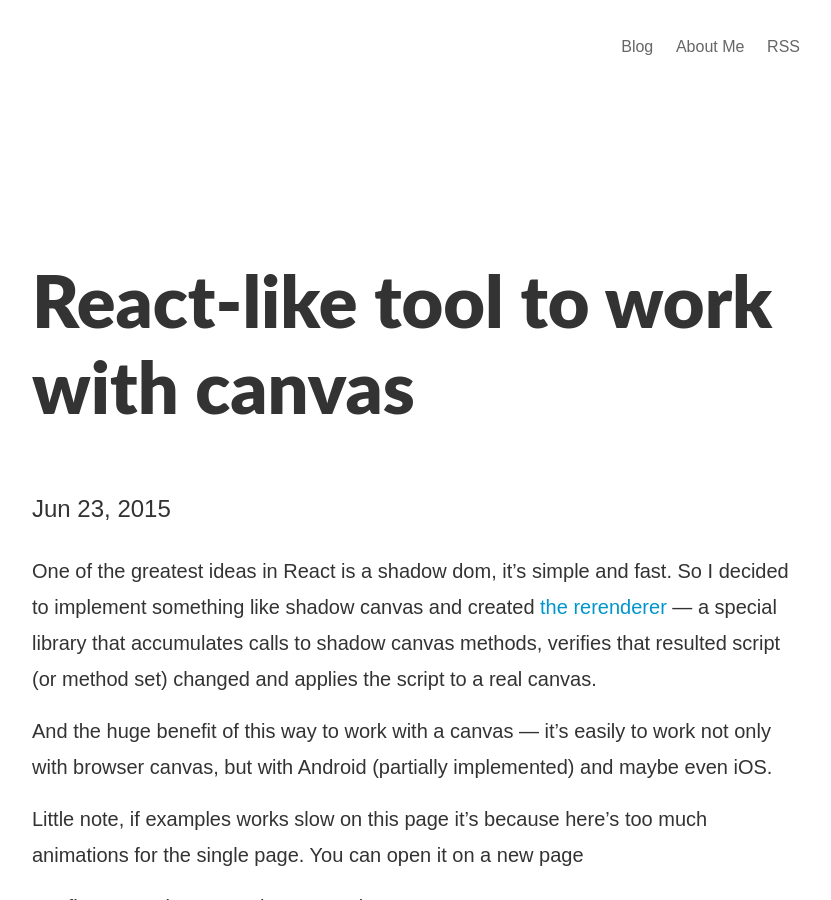
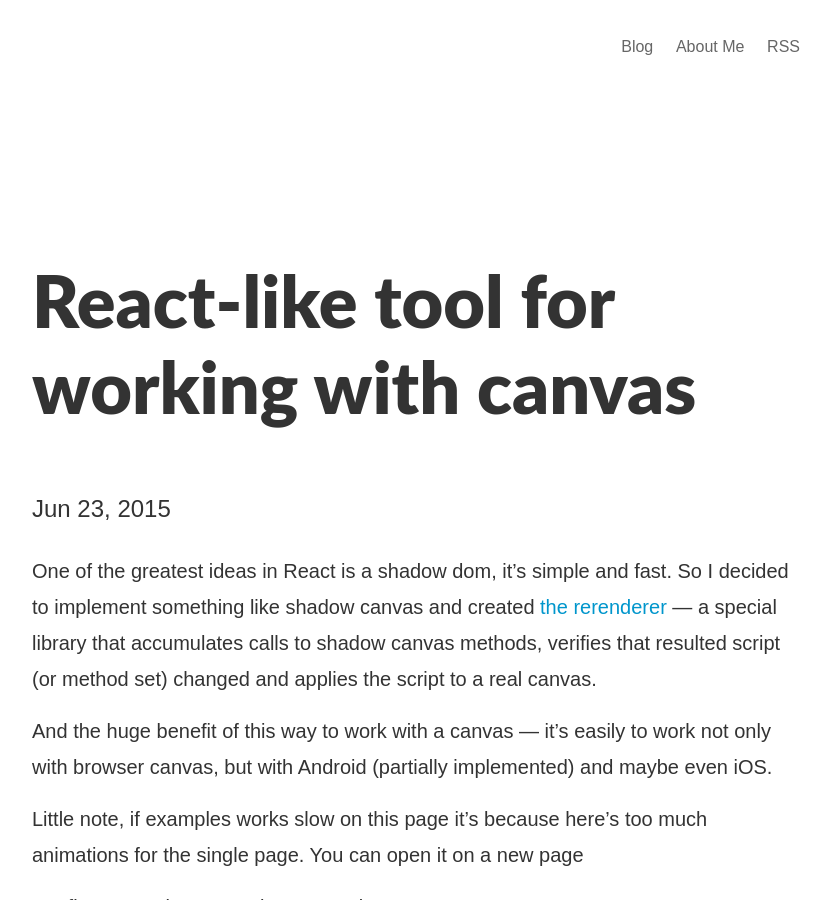
Before and after one commit to nvbn/nvbn.github.io, a Jekyll site: the page built from _posts/2015-06-23-react-like-canvas.md, in a window 1280 px wide and 900 px high. Shown: the whole window, without its empty margins (224-1055 px from the left). Built offline with Jekyll 4.4.1, drawn with Linux system fonts in a browser that asks for light colours; Markdown is read by kramdown in place of the engine named in the settings; a script that is not in the unit is left out; comment, search, counter and statistics services are not loaded.

Commit message:
Fix title

```diff
--- a/_posts/2015-06-23-react-like-canvas.md
+++ b/_posts/2015-06-23-react-like-canvas.md
@@ -1,6 +1,6 @@
 ---
 layout:     post
-title:      "React-like tool to work with canvas"
+title:      "React-like tool for working with canvas"
 date:       2015-06-23 17:50:00
 keywords:   clojure, clojurescript
 ---
```
